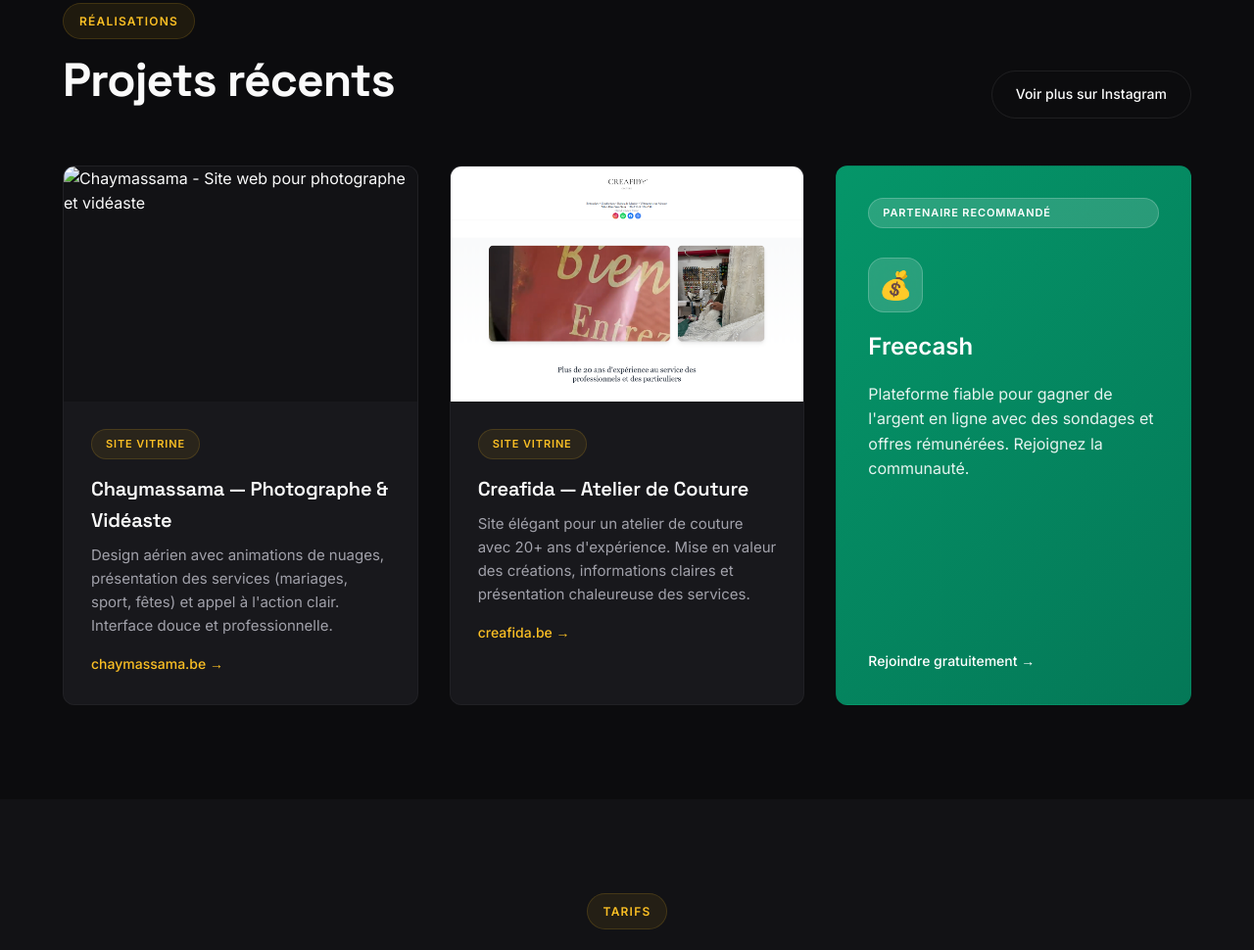
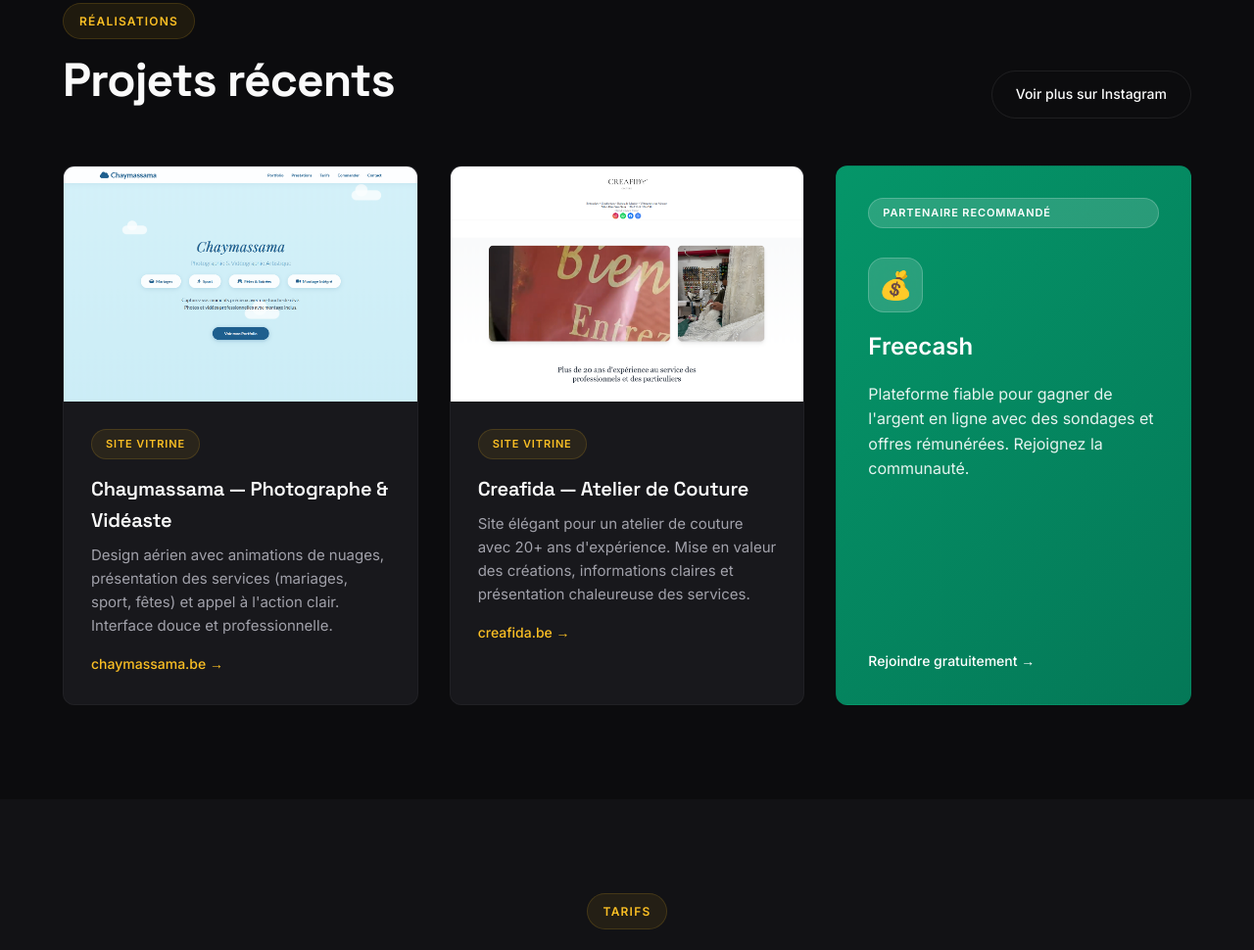
Before and after one commit to siltdo9-wq/SDO-web, a plain HTML site: page index.html in a window 1280 px wide. Shown: the part 2125-3095 px from the top of the page at 98% size. Drawn offline with Linux system fonts and the light colour scheme.

Commit message:
Update index.html

```diff
--- a/index.html
+++ b/index.html
@@ -1708,7 +1708,7 @@
       <!-- Chaymassama -->
       <a href="https://chaymassama.be" target="_blank" rel="noopener noreferrer" class="port-card sr">
         <div class="port-thumb">
-          <img src="chaymassama2026-03-17 20153041.PNG" alt="Chaymassama - Site web pour photographe et vidéaste">
+          <img src="chaymassama2026-03-17 153041.PNG" alt="Chaymassama - Site web pour photographe et vidéaste">
         </div>
         <div class="port-body">
           <span class="port-tag">Site vitrine</span>
```
